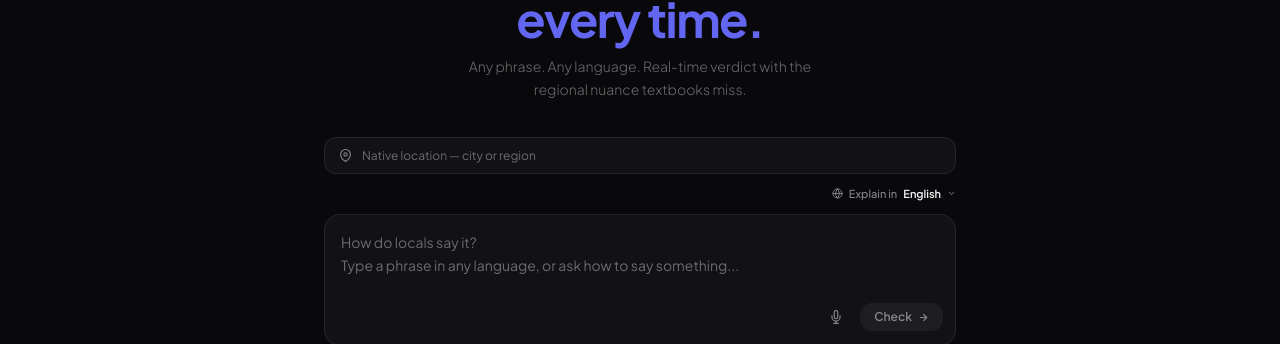
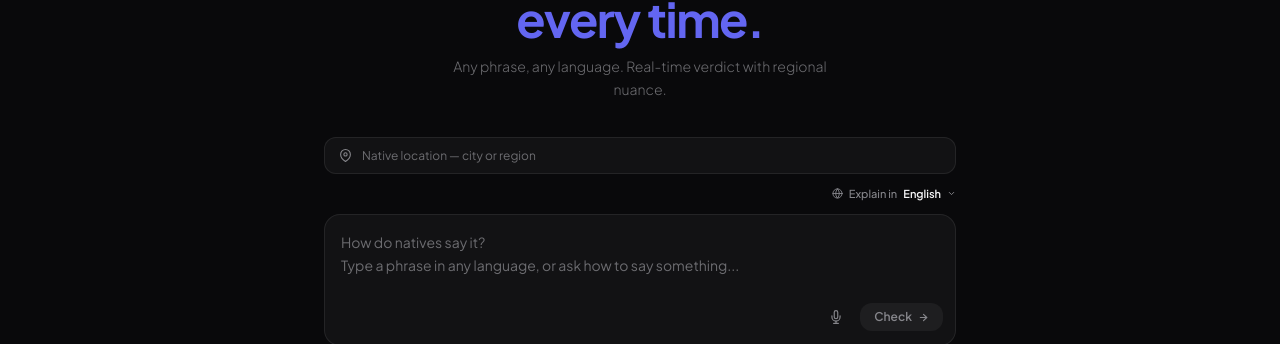
Before and after one commit to PTVentures101/NativeFlow, a Next.js app: page / in a window 1280 px wide. Shown: the part 165-509 px from the top of the page. Built offline with nearby package versions, Linux system fonts and the light colour scheme.

Commit message:
Copy tweaks: subheadline and SmartBar placeholder
- Subheadline: "Any phrase, any language. Real-time verdict with regional nuance."
- SmartBar placeholder: "How do natives say it?"

Co-Authored-By: Claude Sonnet 4.6 <noreply@anthropic.com>

```diff
--- a/app/page.tsx
+++ b/app/page.tsx
@@ -66,7 +66,7 @@ export default function Home() {
             <span className="text-indigo-500">every time.</span>
           </h1>
           <p className="text-sm text-[#6c6c70] dark:text-[#6c6c70] max-w-sm mx-auto leading-relaxed font-light">
-            Any phrase. Any language. Real-time verdict with the regional nuance textbooks miss.
+            Any phrase, any language. Real-time verdict with regional nuance.
           </p>
         </div>
 
--- a/components/SmartBar.tsx
+++ b/components/SmartBar.tsx
@@ -51,7 +51,7 @@ export function SmartBar({ value, onChange, onSubmit, isLoading }: SmartBarProps
         onChange={(e) => onChange(e.target.value)}
         onKeyDown={handleKeyDown}
         disabled={isLoading}
-        placeholder={`How do locals say it?\nType a phrase in any language, or ask how to say something...`}
+        placeholder={`How do natives say it?\nType a phrase in any language, or ask how to say something...`}
         rows={2}
         maxLength={600}
         spellCheck={false}
```
